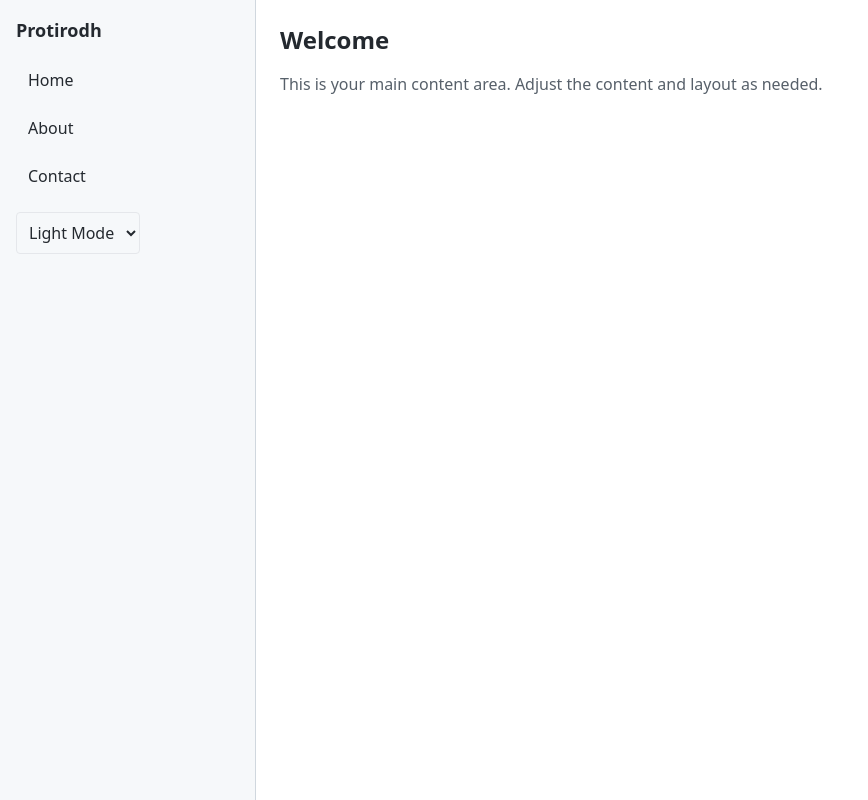
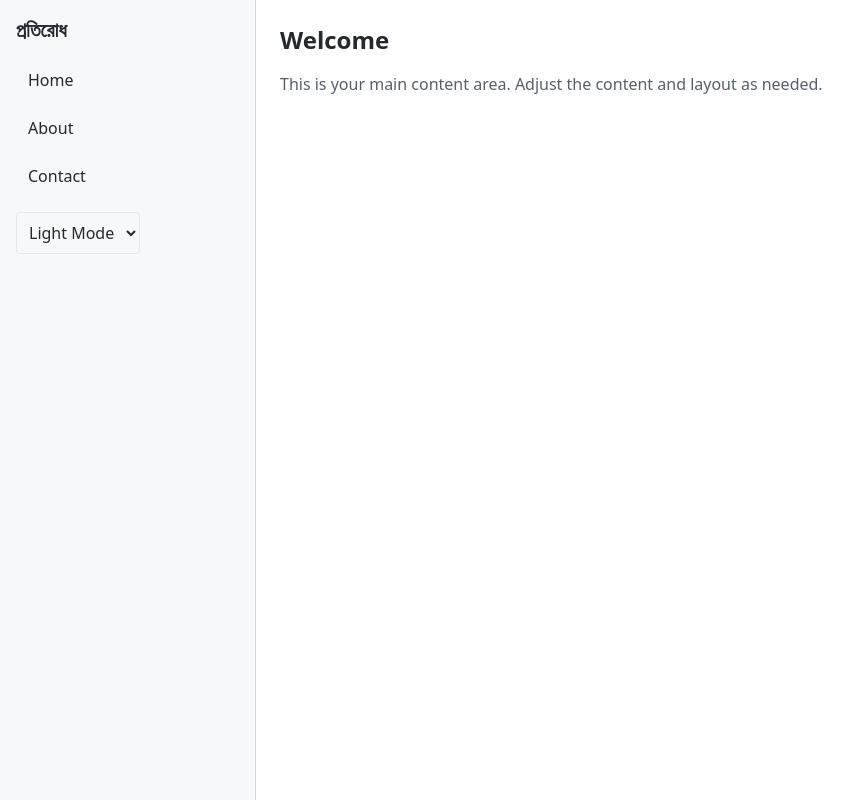
Before and after one commit to Sayemahamed/Protirodh, a Django app: page / in a window 1280 px wide. Shown: the whole page, without its empty margins (0-868 px from the left). Run offline with Django 5.2, Linux system fonts and the light colour scheme.

Commit message:
kuch to kiya hai

```diff
--- a/templates/base.html
+++ b/templates/base.html
@@ -13,7 +13,7 @@
     <!-- Sidebar -->
     <aside id="sidebar" class="fixed inset-y-0 left-0 w-64 bg-[rgb(var(--card))] border-r border-[rgb(var(--border))] transform -translate-x-full md:translate-x-0 transition-transform duration-300 ease-in-out z-50">
       <div class="p-4">
-        <h2 class="text-lg font-semibold mb-4">Protirodh</h2>
+        <h2 class="text-xl font-bold mb-4">প্রতিরোধ</h2>
         <nav>
           <ul>
             <li class="mb-2">
@@ -42,17 +42,19 @@
     <div class="flex-1 flex flex-col md:ml-64">
       <!-- Header with Toggle Button (mobile only) -->
       <header class="p-4 bg-[rgb(var(--card))] border-b border-[rgb(var(--border))] flex items-center justify-between md:hidden">
-        <h1 class="text-xl font-bold">Protirodh</h1>
+        <h1 class="text-xl font-bold">প্রতিরোধ</h1>
         <button id="toggleSidebar" class="bg-[rgb(var(--cta))] text-[rgb(var(--cta-text))] px-3 py-2 rounded">
           Menu
         </button>
       </header>
 
       <main class="p-6 overflow-auto">
+        {% block content %}
         <h2 class="text-2xl font-bold mb-4">Welcome</h2>
         <p class="text-[rgb(var(--copy-secondary))]">
           This is your main content area. Adjust the content and layout as needed.
         </p>
+        {% endblock %}
       </main>
     </div>
   </div>
```
